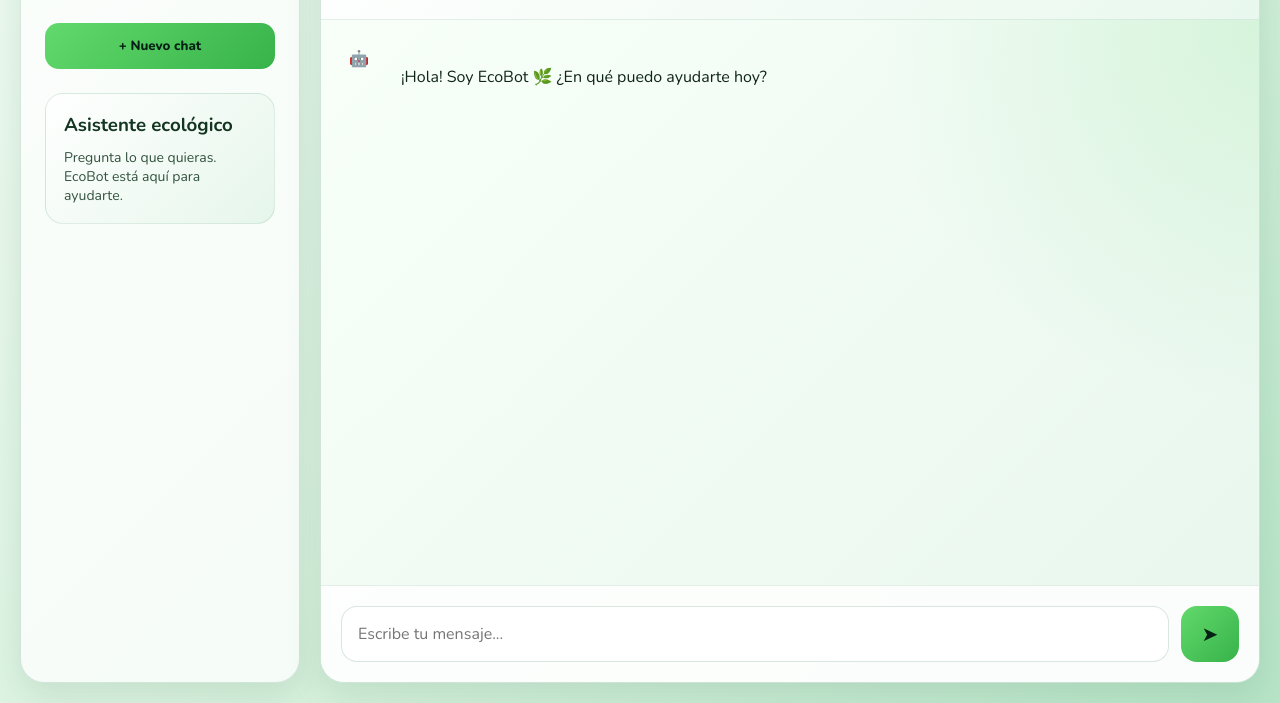
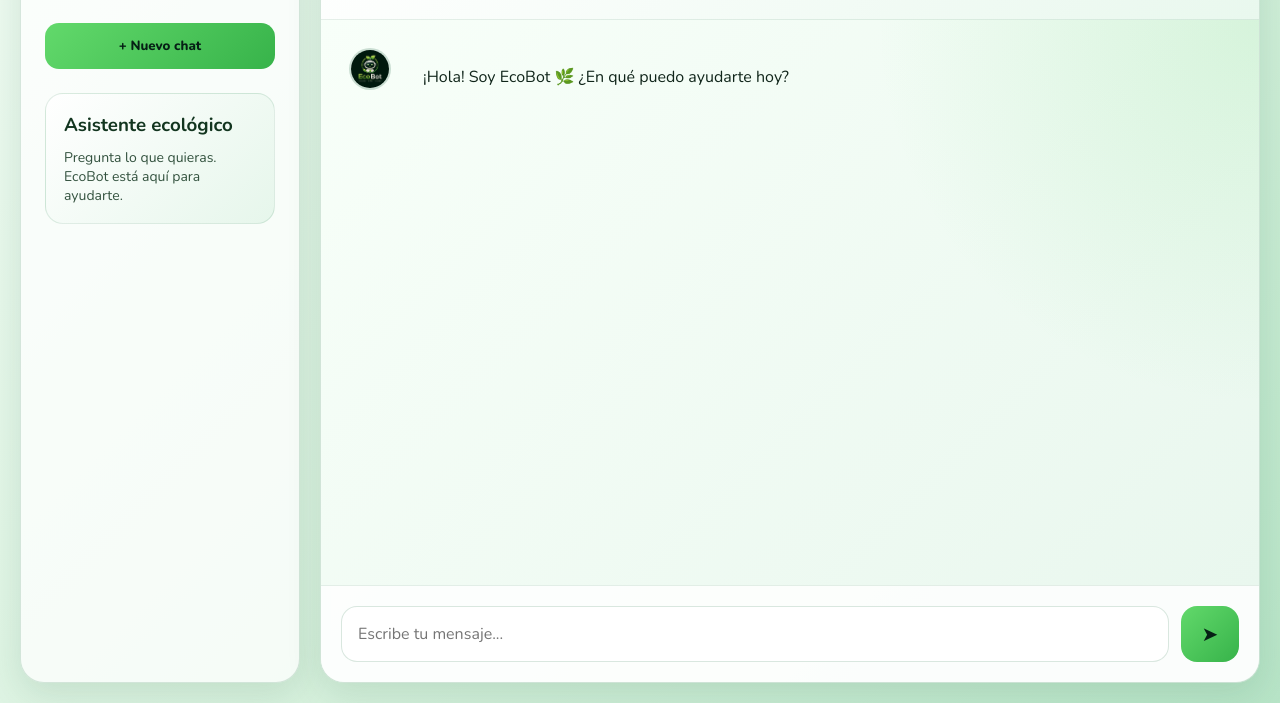
Before and after one commit to squintanaval-eng/Ecobot-2.0, a website: page index.html in a window 1280 px wide. Shown: the part 97-800 px from the top of the page. Drawn offline with nearby package versions, Linux system fonts and the light colour scheme.

Commit message:
Update EcoBot avatar and message structure

```diff
--- a/index.html
+++ b/index.html
@@ -41,11 +41,15 @@
 
       <section class="messages" id="messages">
         <div class="message bot">
-          <div class="avatar">🤖</div>
-          <div class="bubble">
-            ¡Hola! Soy EcoBot 🌿 ¿En qué puedo ayudarte hoy?
-          </div>
-        </div>
+        <img
+  src="0fc99b96-e277-41a7-8444-7b1af90d04b7 (1).png"
+  class="bot-avatar chat"
+  alt="EcoBot"
+/>
+
+<div class="bubble">
+  ¡Hola! Soy EcoBot 🌿 ¿En qué puedo ayudarte hoy?
+</div>
       </section>
 
       <form class="input-area" id="chatForm">
```
